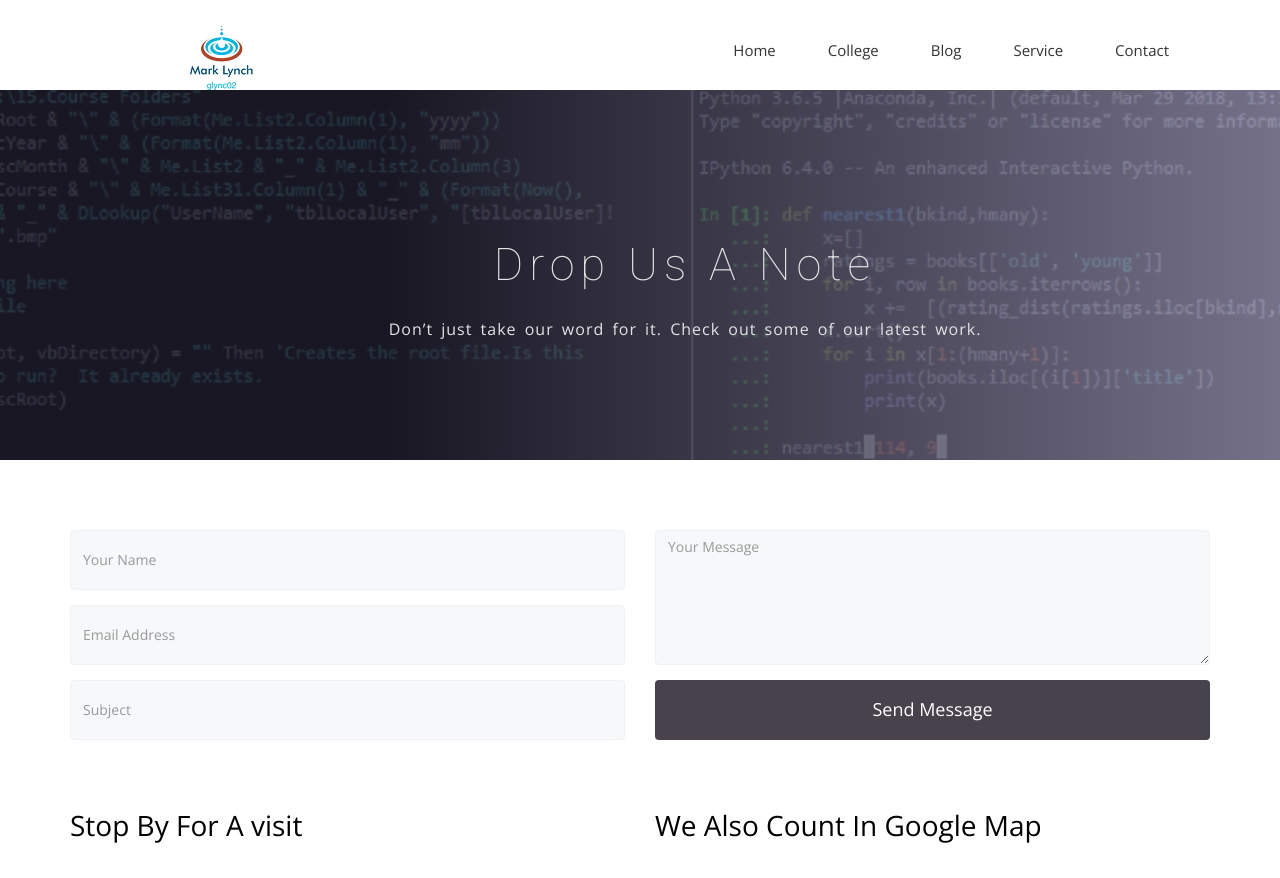
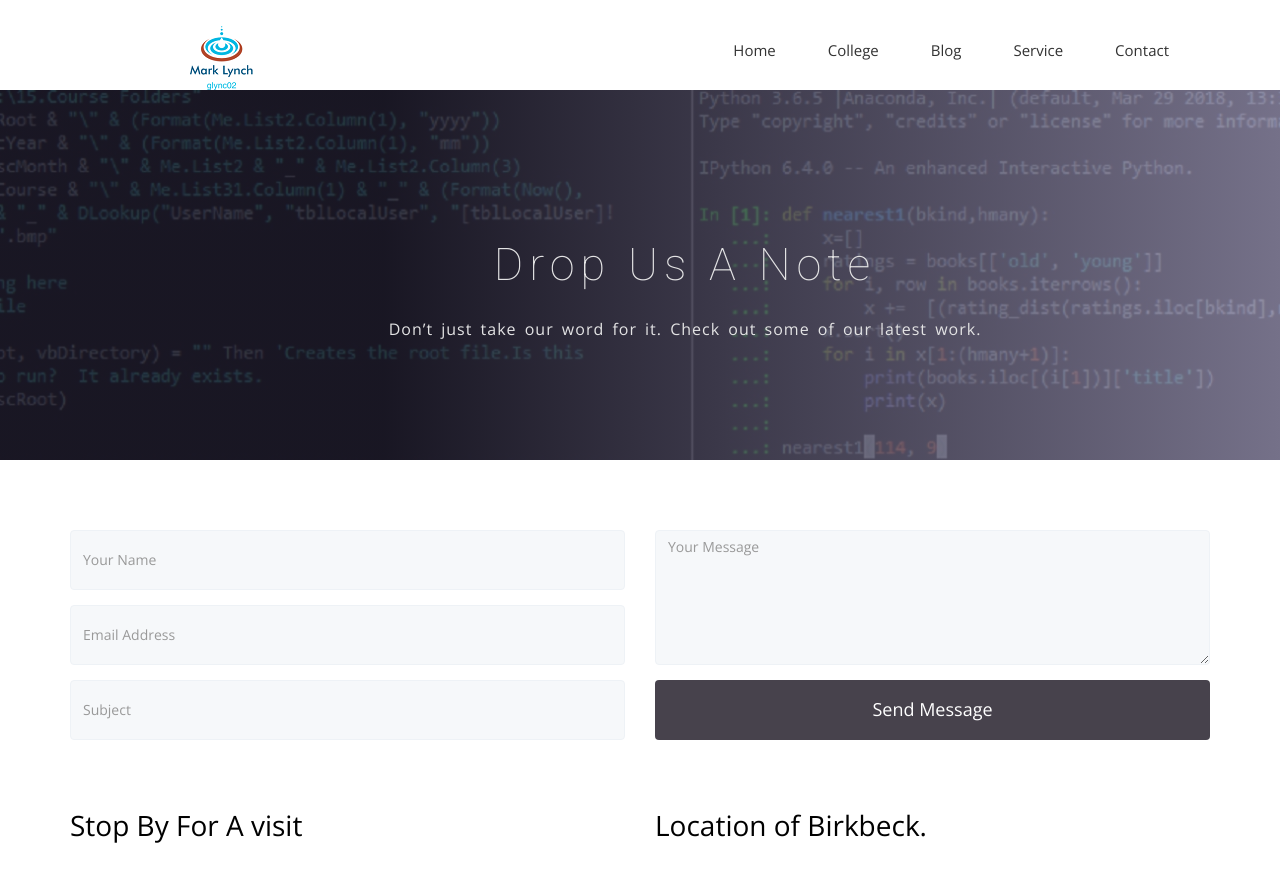
Before and after one commit to marklunch/marklunch.github.io, a Jekyll site: the page built from contact.html, in a window 1280 px wide. Shown: the top 878 px of the page. Built offline with Jekyll 4.4.1, drawn with Linux system fonts in a browser that asks for light colours; nearby versions of some CDN libraries; some web fonts are replaced.

Commit message:
Update contact.html

```diff
--- a/contact.html
+++ b/contact.html
@@ -68,7 +68,7 @@
               <a href="http://www.themefisher.com"><i class="fa fa-google"></i></a>
             </li>
             <li>
-              <a href="http://www.themefisher.com"><i class="fa fa-linkedin"></i></a>
+              <a href="https://www.linkedin.com/in/mark-lynch-120457148/"><i class="fa fa-linkedin"></i></a>
             </li>
             <li>
               <a href="http://www.themefisher.com"><i class="fa fa-pinterest"></i></a>
@@ -83,14 +83,14 @@
               <a href="http://www.themefisher.com"><i class="fa fa-twitter"></i></a>
             </li>
             <li>
-              <a href="http://www.themefisher.com"><i class="fa fa-facebook"></i></a>
+              <a href="https://www.facebook.com/marklunch"><i class="fa fa-facebook"></i></a>
             </li>
           </ul>
         </div>
       </div>
       <div class="col-md-6 col-sm-12">
         <div class="block">
-          <h2>We Also Count In Google Map</h2>
+          <h2>Location of Birkbeck.</h2>
             <div class="google-map">
               <iframe src="https://www.google.com/maps/embed?pb=!1m14!1m8!1m3!1d1241.261717499158!2d-0.13089171012014203!3d51.52195860929085!3m2!1i1024!2i768!4f13.1!3m3!1m2!1s0x0%3A0x62782cab3bc045ee!2sBirkbeck%2C+University+of+London!5e0!3m2!1sen!2suk!4v1552240835500" width="600" height="450" frameborder="0" style="border:0" allowfullscreen></iframe>
           </div>
```
